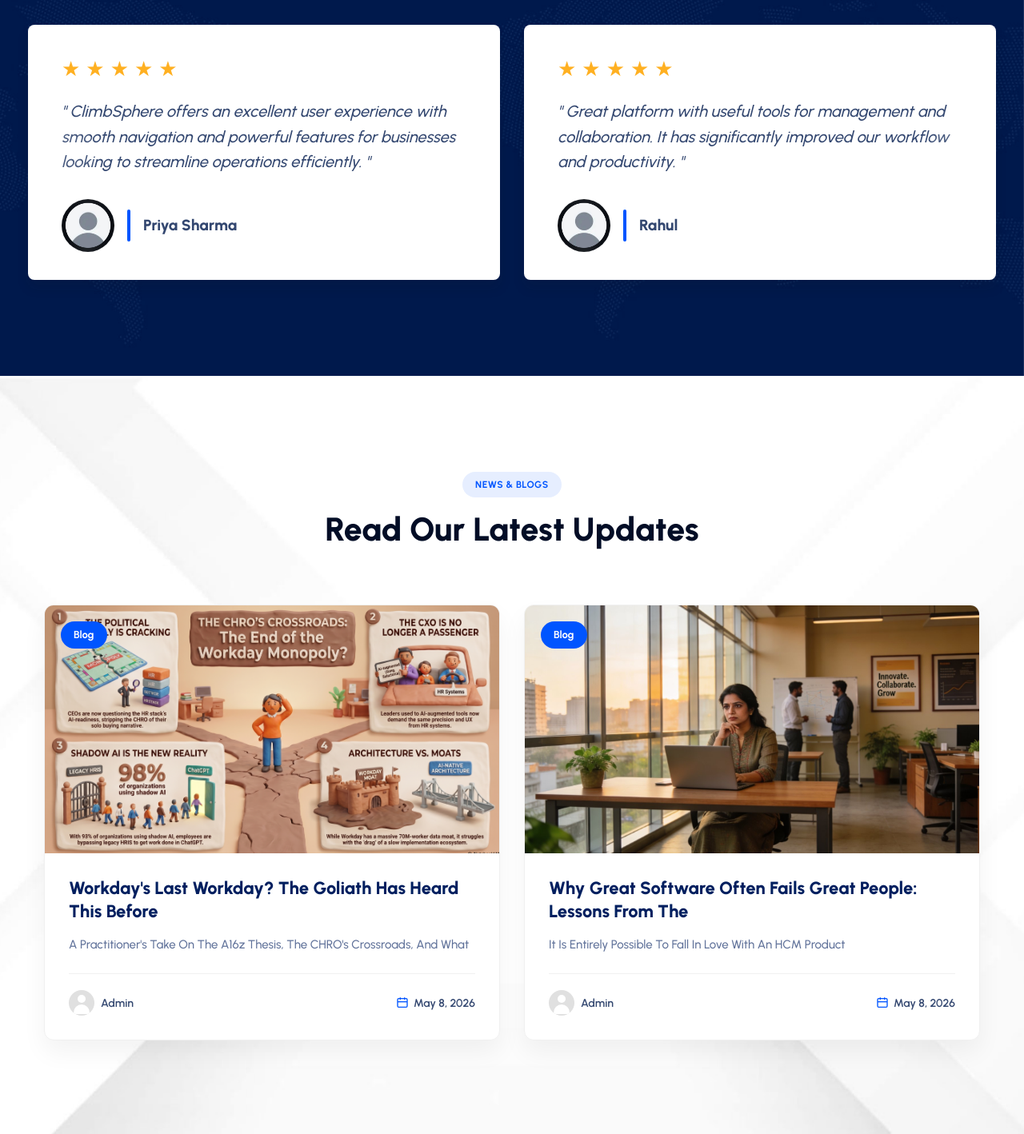
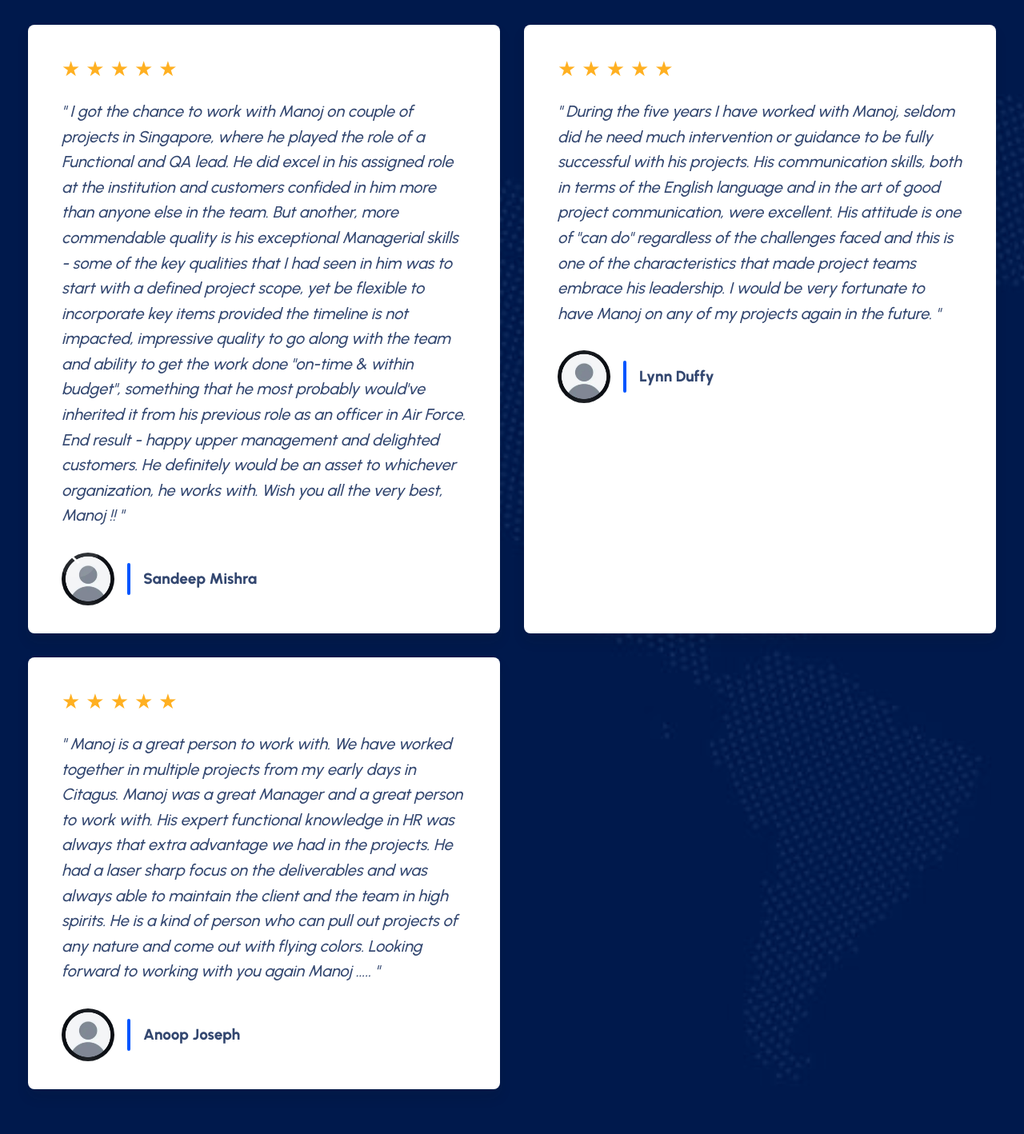
Before and after one commit to adhimiw/cs-website, a React (Vite) app: page / in a window 1280 px wide. Shown: the part 3600-5018 px from the top of the page at 80% size. Built offline with nearby package versions, Linux system fonts and the light colour scheme; no server answers.

Commit message:
Remove Priya Sharma and Rahul testimonials from seeder and static fallbacks

```diff
--- a/src/components/Testimonials.jsx
+++ b/src/components/Testimonials.jsx
@@ -3,13 +3,18 @@
 
 const staticTestimonials = [
   {
-    text: 'ClimbSphere offers an excellent user experience with smooth navigation and powerful features for businesses looking to streamline operations efficiently.',
-    author: 'Priya Sharma',
+    text: "I got the chance to work with Manoj on couple of projects in Singapore, where he played the role of a Functional and QA lead. He did excel in his assigned role at the institution and customers confided in him more than anyone else in the team. But another, more commendable quality is his exceptional Managerial skills - some of the key qualities that I had seen in him was to start with a defined project scope, yet be flexible to incorporate key items provided the timeline is not impacted, impressive quality to go along with the team and ability to get the work done \"on-time & within budget\", something that he most probably would've inherited it from his previous role as an officer in Air Force. End result - happy upper management and delighted customers. He definitely would be an asset to whichever organization, he works with. Wish you all the very best, Manoj !!",
+    author: 'Sandeep Mishra',
     image: '/images/testimonial-avatar.png',
   },
   {
-    text: 'Great platform with useful tools for management and collaboration. It has significantly improved our workflow and productivity.',
-    author: 'Rahul',
+    text: "During the five years I have worked with Manoj, seldom did he need much intervention or guidance to be fully successful with his projects. His communication skills, both in terms of the English language and in the art of good project communication, were excellent. His attitude is one of \"can do\" regardless of the challenges faced and this is one of the characteristics that made project teams embrace his leadership. I would be very fortunate to have Manoj on any of my projects again in the future.",
+    author: 'Lynn Duffy',
+    image: '/images/testimonial-avatar.png',
+  },
+  {
+    text: "Manoj is a great person to work with. We have worked together in multiple projects from my early days in Citagus. Manoj was a great Manager and a great person to work with. His expert functional knowledge in HR was always that extra advantage we had in the projects. He had a laser sharp focus on the deliverables and was always able to maintain the client and the team in high spirits. He is a kind of person who can pull out projects of any nature and come out with flying colors. Looking forward to working with you again Manoj .....",
+    author: 'Anoop Joseph',
     image: '/images/testimonial-avatar.png',
   },
 ];
```
Also changed, not shown: 1 other file (tests, documents, lock files or other folders).
